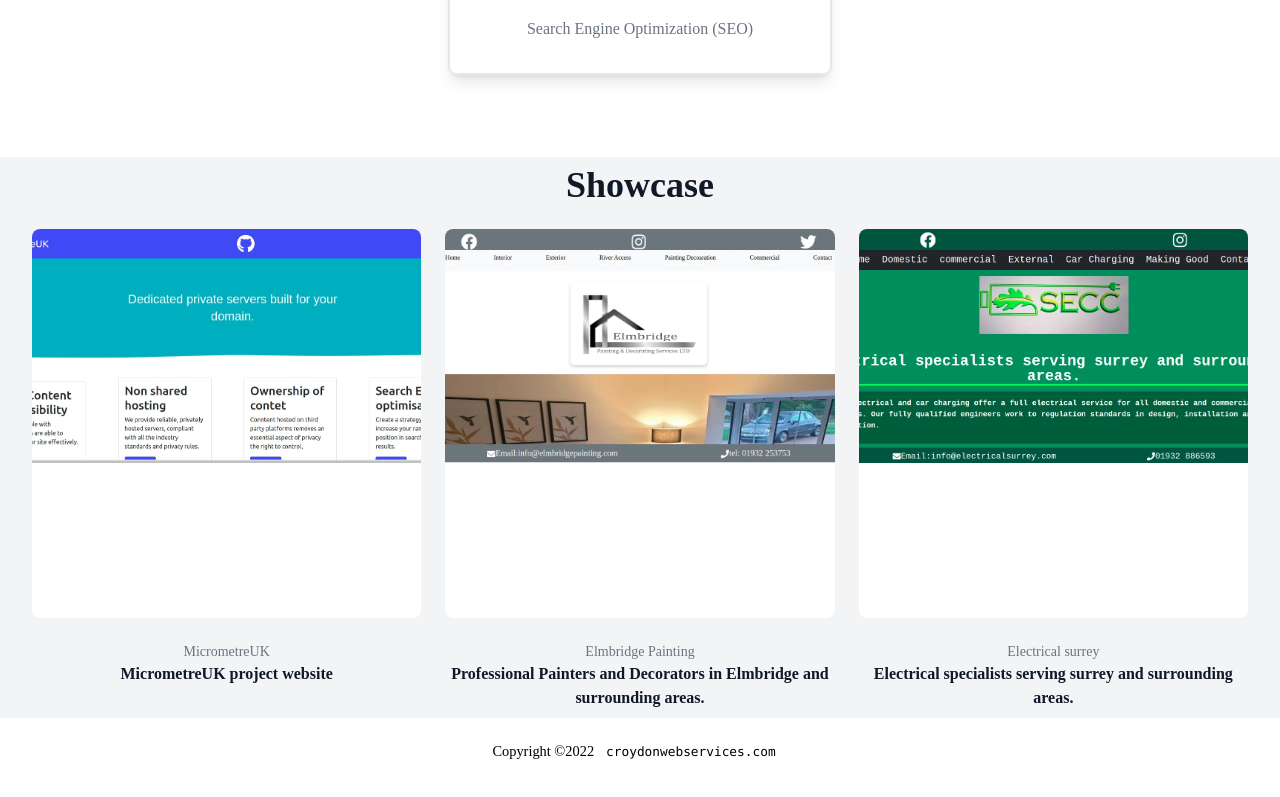
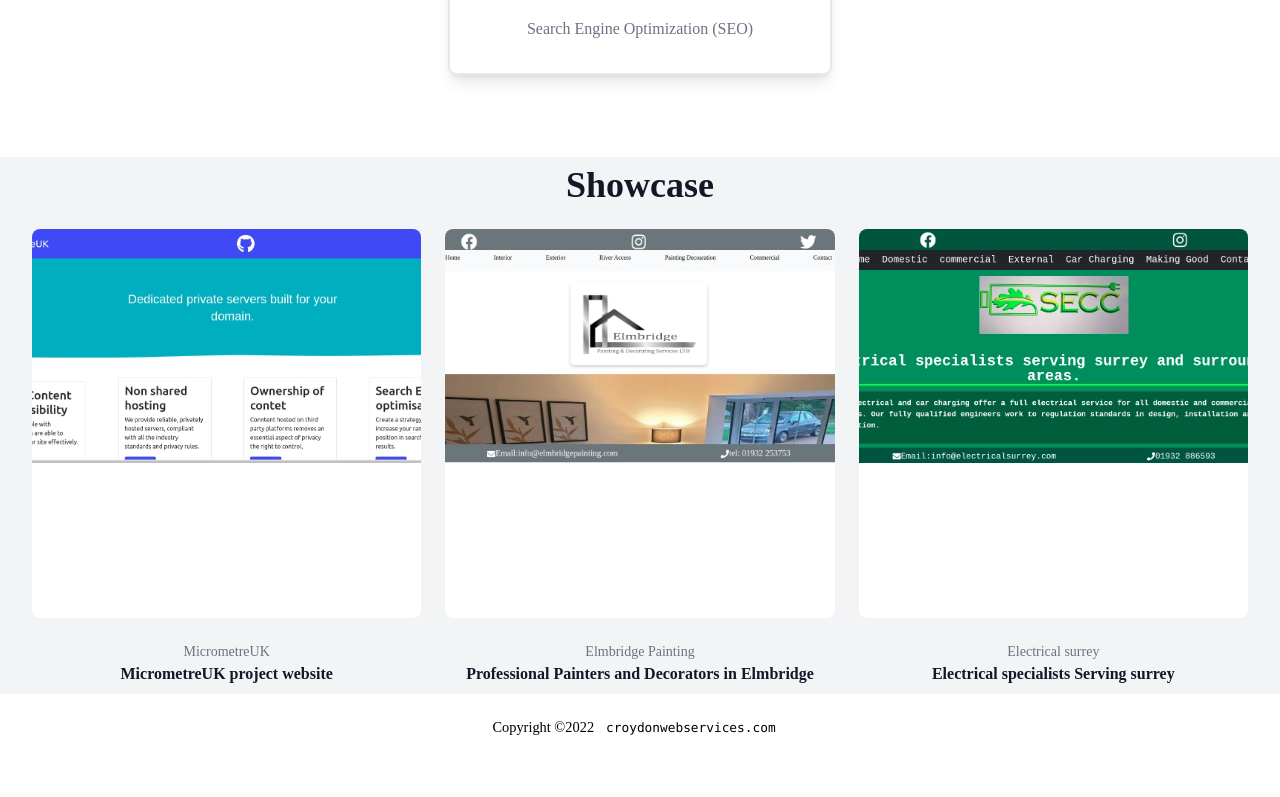
Before and after one commit to micrometreuk/cws-tailwind, a Next.js app: page / in a window 1280 px wide. Shown: the part 2063-2860 px from the top of the page. Built offline with nearby package versions, Linux system fonts and the light colour scheme.

Commit message:
added showcase

```diff
--- a/components/Showcase/Showcase.jsx
+++ b/components/Showcase/Showcase.jsx
@@ -27,14 +27,14 @@ export default function Showcase() {
     },
     {
       name: 'Elmbridge Painting',
-      description: 'Professional Painters and Decorators in Elmbridge and surrounding areas.',
+      description: 'Professional Painters and Decorators in Elmbridge ',
       imageSrc: '/10.webp',
       imageAlt: 'website image.',
       href: 'https://elmbridgepainting.com/',
     },
     {
       name: 'Electrical surrey',
-      description: 'Electrical specialists serving surrey and surrounding areas.',
+      description: 'Electrical specialists Serving surrey ',
       imageSrc: '/11.webp',
       imageAlt: 'website image.',
       href: 'https://electricalsurrey.com/',
```
